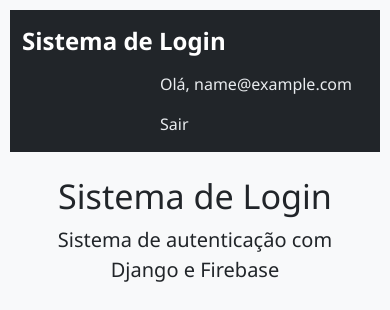
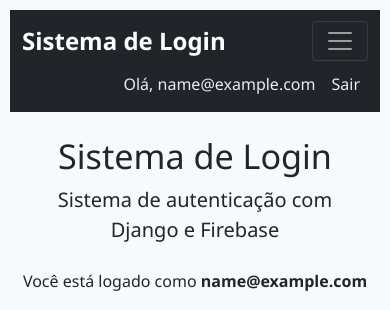
Before and after one commit to EricIkeda1/authfire, a Django app: page / in a window 390 px wide. Shown: the top 310 px of the page. Run offline with Django 5.2, Linux system fonts and the light colour scheme; the visitor is signed in with stand-in values (Sample User, id 1).

Commit message:
Algumas Melhorias

```diff
--- a/accounts/styles/css/navbar.css
+++ b/accounts/styles/css/navbar.css
@@ -169,33 +200,25 @@
     animation: fadeIn 0.6s ease-out;
 }
 
-/* ===== LINKS ===== */
-a {
-    color: #0d6efd;
-    text-decoration: none;
-    transition: color 0.3s ease;
+@media (max-width: 991.98px) {
+    .navbar-collapse {
+        display: flex !important;
+        flex-direction: row;
+        justify-content: flex-end;
     }
 
-a:hover {
-    color: #0a58ca;
-    text-decoration: underline;
+    .navbar-nav {
+        flex-direction: row;
+        align-items: center;
     }
 
-/* ===== BADGES ===== */
-.badge {
-    padding: 8px 12px;
-    border-radius: 20px;
-    font-weight: 600;
+    .navbar-nav .nav-link {
+        padding-left: 0.5rem;
+        padding-right: 0.5rem;
     }
 
-/* ===== UTILITIES ===== */
-.text-gradient {
-    background: linear-gradient(135deg, #0d6efd 0%, #0a58ca 100%);
-    -webkit-background-clip: text;
-    -webkit-text-fill-color: transparent;
-    background-clip: text;
+    .navbar-text {
+        margin-right: 0.5rem !important;
+        padding: 0.25rem 0;
     }
-
-.shadow-custom {
-    box-shadow: 0 5px 25px rgba(0, 0, 0, 0.15) !important;
 }
--- a/accounts/templates/Navbar.html
+++ b/accounts/templates/Navbar.html
@@ -11,6 +11,10 @@
     <nav class="navbar navbar-expand-lg navbar-dark bg-dark mb-4">
         <div class="container">
             <a class="navbar-brand" href="{% url 'home' %}">Sistema de Login</a>
+            <button class="navbar-toggler" type="button" data-bs-toggle="collapse" data-bs-target="#navbarNav" aria-controls="navbarNav" aria-expanded="false" aria-label="Toggle navigation">
+                <span class="navbar-toggler-icon"></span>
+            </button>
+            <div class="collapse navbar-collapse" id="navbarNav">
                 <div class="navbar-nav ms-auto">
                     {% if user.is_authenticated %}
                         <span class="navbar-text me-3">Olá, {{ user.email }}</span>
@@ -19,6 +23,7 @@
                         <a class="nav-link" href="{% url 'login' %}">Entrar</a>
                         <a class="nav-link" href="{% url 'register' %}">Cadastrar</a>
                     {% endif %}
+                </div>
             </div>
         </div>
     </nav>
```
Also changed, not shown: other parts of accounts/styles/css/navbar.css (+50 -19 lines). Lines whose indentation alone changed are shown as unchanged.
